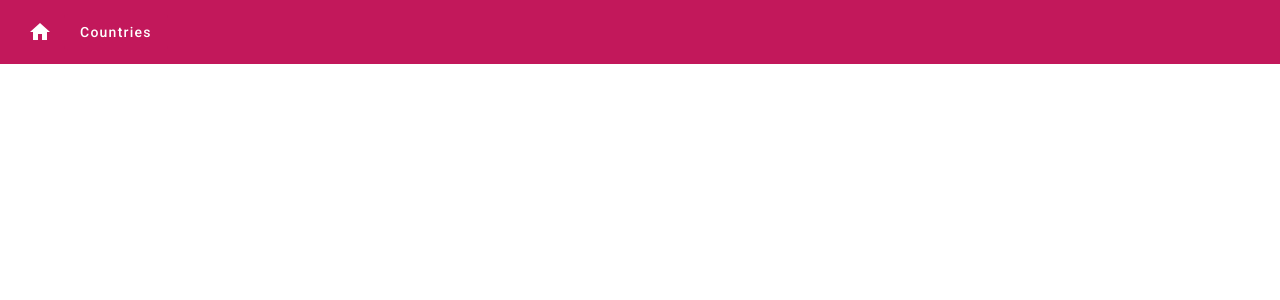
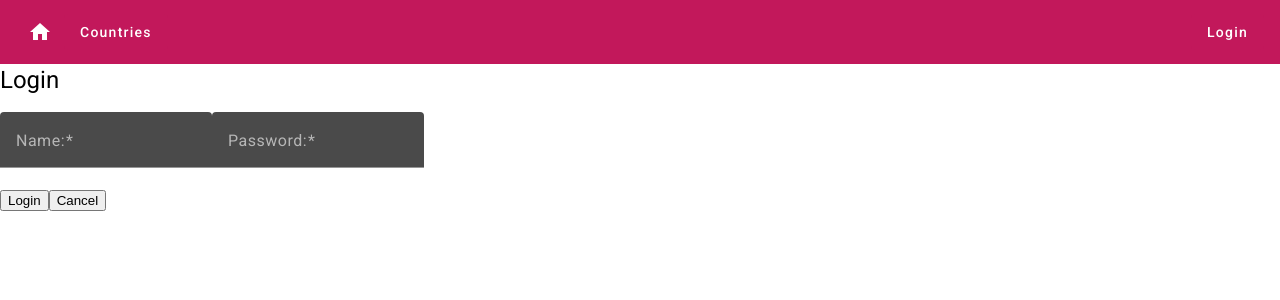
Before and after one commit to AlAzmine/WeatherClient2.0, an Angular app: page /login in a window 1280 px wide. Before the commit this address led to /. Shown: the top 300 px of the page. Built offline with nearby package versions, Linux system fonts and the light colour scheme.

Commit message:
login auth added

```diff
--- a/src/app/app.routes.ts
+++ b/src/app/app.routes.ts
@@ -2,9 +2,11 @@ import { Routes } from '@angular/router';
 import { HelloComponent } from './hello/hello.component';
 import { CountriesComponent } from './countries/countries.component';
 import { CountryCitiesComponent } from './countries/country-cities.component';
+import { LoginComponent } from './auth/login.component';
 
 export const routes: Routes = [
     {path: '', component:HelloComponent, pathMatch: 'full'},
     {path:'countries', component:CountriesComponent},
-    {path: 'countryCities/:id', component:CountryCitiesComponent}
+    {path: 'countryCities/:id', component:CountryCitiesComponent},
+    {path: 'login', component:LoginComponent}
 ];
--- /dev/null
+++ b/src/app/auth/login-request.ts
@@ -0,0 +1,5 @@
+export interface LoginRequest {
+    userName: string;
+    password:string;
+
+}
--- /dev/null
+++ b/src/app/auth/login-result.ts
@@ -0,0 +1,5 @@
+export interface LoginResult {
+    success: boolean;
+    message: string;
+    token: string;
+}
--- /dev/null
+++ b/src/app/auth/login.component.html
@@ -0,0 +1,20 @@
+<div class="login">
+    <h1>Login</h1>
+    <form [formGroup]="form" (ngSubmit)="onSubmit()">
+
+        <mat-form-field>
+            <mat-label>Name:</mat-label>
+            <input matInput formControlName="userName" required="required" placeholder="Enter user name">
+        </mat-form-field>
+
+        <mat-form-field>
+            <mat-label>Password:</mat-label>
+            <input matInput type="password" formControlName="password" required="required" placeholder="Enter password">
+        </mat-form-field>
+
+        <div>
+            <button mat-flat-button color="primary" type="submit">Login</button>
+            <button mat-flat-button color="secondary" [routerLink]="['/']">Cancel</button>
+        </div>
+    </form>
+  </div>
--- /dev/null
+++ b/src/app/auth/login.component.ts
@@ -0,0 +1,26 @@
+import { Component, OnInit } from '@angular/core';
+import { FormControl, FormGroup, ReactiveFormsModule, UntypedFormControl, UntypedFormGroup, Validators } from '@angular/forms';
+import { MatFormFieldModule } from '@angular/material/form-field';
+import { MatInputModule } from '@angular/material/input';
+import { RouterLink } from '@angular/router';
+@Component({
+  selector: 'app-login',
+  standalone: true,
+  imports: [MatFormFieldModule, MatInputModule, ReactiveFormsModule, RouterLink],
+  templateUrl: './login.component.html',
+  styleUrl: './login.component.scss'
+})
+export class LoginComponent implements OnInit {
+ ngOnInit(): void {
+  this.form = new FormGroup({
+    userName: new FormControl("", Validators.required),
+    password: new FormControl("", Validators.required)
+  });
+ }
+ form!: UntypedFormGroup;
+
+ onSubmit() {
+
+ }
+
+}
--- a/src/app/nav-bar/nav-bar.component.css
+++ b/src/app/nav-bar/nav-bar.component.css
@@ -0,0 +1,25 @@
+.container {
+    padding: 5px 10px;
+  }
+  a.navbar-brand {
+      white-space: normal;
+      text-align: center;
+      word-break: break-all;
+    }
+
+    html {
+      font-size: 14px;
+    }
+    @media (min-width: 768px) {
+      html {
+        font-size: 16px;
+      }
+    }
+
+    .box-shadow {
+      box-shadow: 0 .25rem .75rem rgba(0, 0, 0, .05);
+    }
+
+    .separator {
+      flex: 1 1 auto;
+  }
--- a/src/app/nav-bar/nav-bar.component.html
+++ b/src/app/nav-bar/nav-bar.component.html
@@ -6,5 +6,7 @@
 
         <a mat-flat-button color="primary" [routerLink]="['/countries']">Countries</a>
         <span class="separator"></span>
+        <a mat-flat-button color="primary" [routerLink]="['/login']">Login</a>
+
     </mat-toolbar>
   </header>
```
Also changed, not shown: src/app/auth/login.component.scss (added), 1 other file (tests, documents, lock files or other folders).
